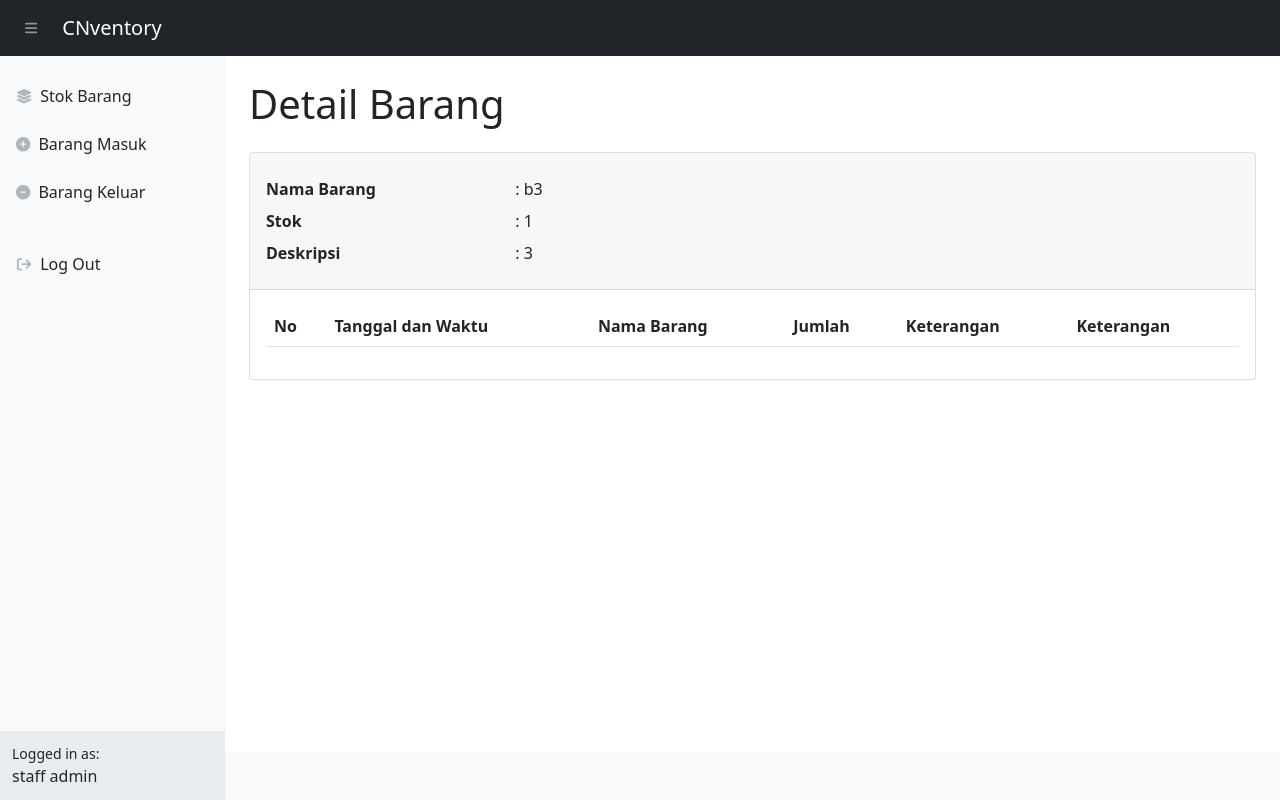
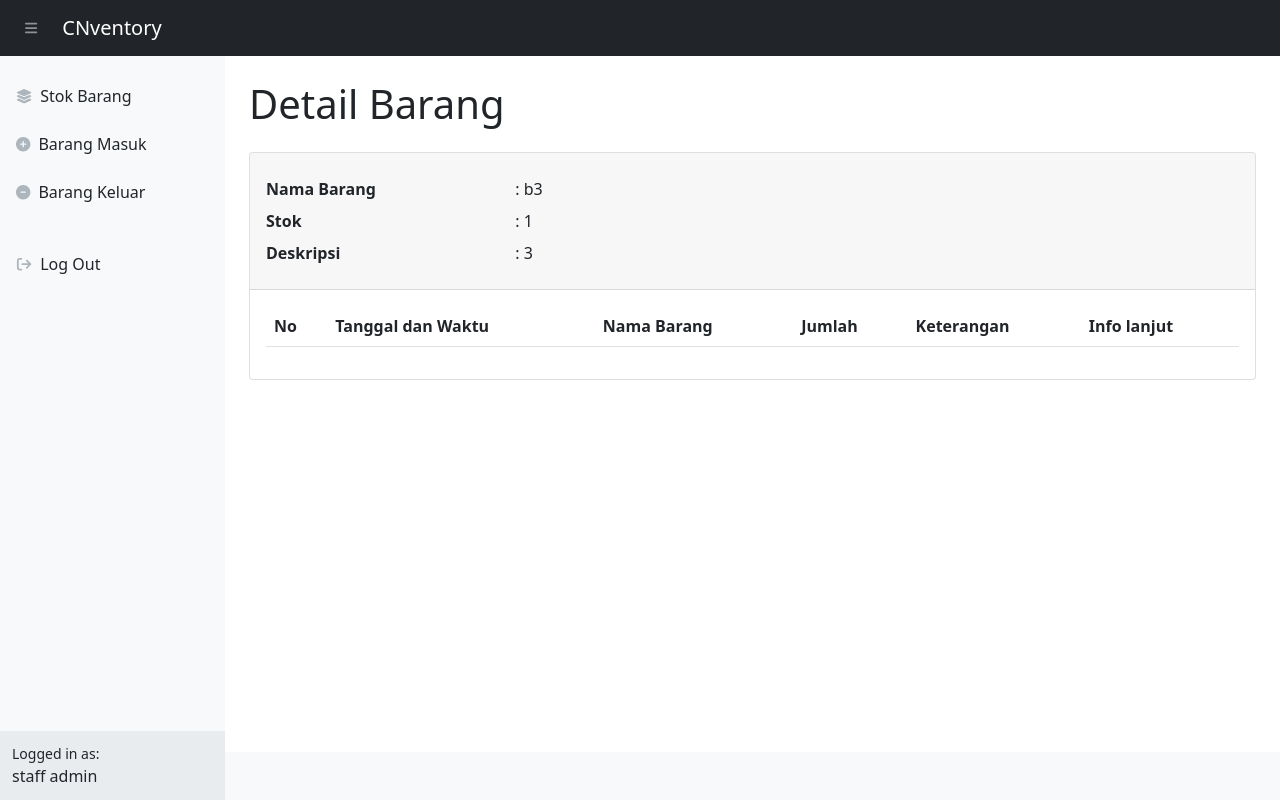
Before and after one commit to Ridwanyoku/cninventory, a PHP site: page /staff/detail_barang.php?id=31 in a window 1280 px wide. Run offline with PHP 8.4, Linux system fonts and the light colour scheme; a user stored in the database is signed in; data comes from the database, SQL or seed files in the repository; lists and menus that the app fills with data are empty; some libraries are stand-ins or nearby versions.

Commit message:
Update detail_barang.php

```diff
--- a/staff/detail_barang.php
+++ b/staff/detail_barang.php
@@ -80,7 +80,7 @@ mysqli_close($conn);
                                             <th>Nama Barang</th>
                                             <th>Jumlah</th>
                                             <th>Keterangan</th>
-                                            <th>Keterangan</th>
+                                            <th>Info lanjut</th>
                                         </tr>
                                     </thead>
                                     <tbody>
```
